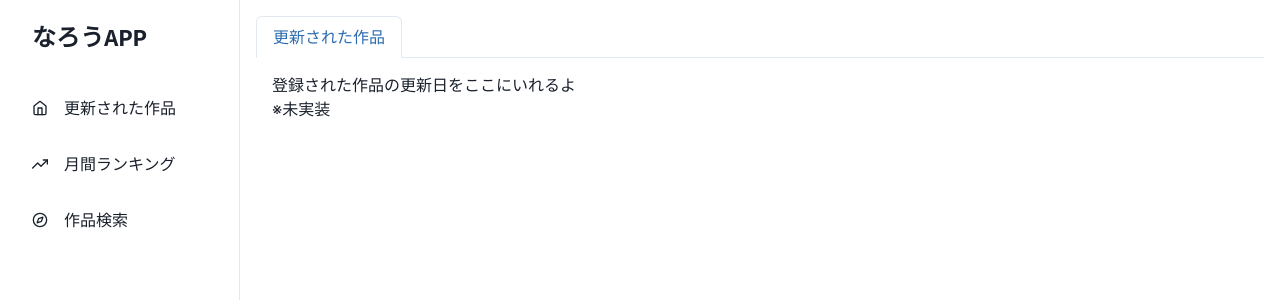
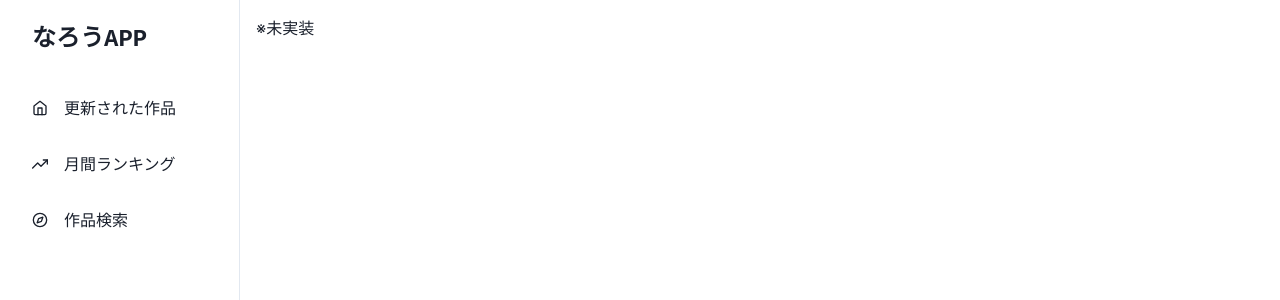
Before and after one commit to Toshitaka-Otani/narou-app, a Next.js app: page / in a window 1280 px wide. Shown: the top 300 px of the page. Built offline with nearby package versions, Linux system fonts and the light colour scheme.

Commit message:
indexページ変更

```diff
--- a/pages/index.tsx
+++ b/pages/index.tsx
@@ -1,20 +1,9 @@
-import { Tab, TabList, TabPanel, TabPanels, Tabs } from "@chakra-ui/react";
 import React from "react";
 
 export default function App(): JSX.Element {
   return (
     <>
-      <Tabs size="md" variant="enclosed">
-        <TabList>
-          <Tab>更新された作品</Tab>
-        </TabList>
-        <TabPanels>
-          <TabPanel>
-            <p>登録された作品の更新日をここにいれるよ</p>
-            <p>※未実装</p>
-          </TabPanel>
-        </TabPanels>
-      </Tabs>
+      <p>※未実装</p>
     </>
   );
 }
```
